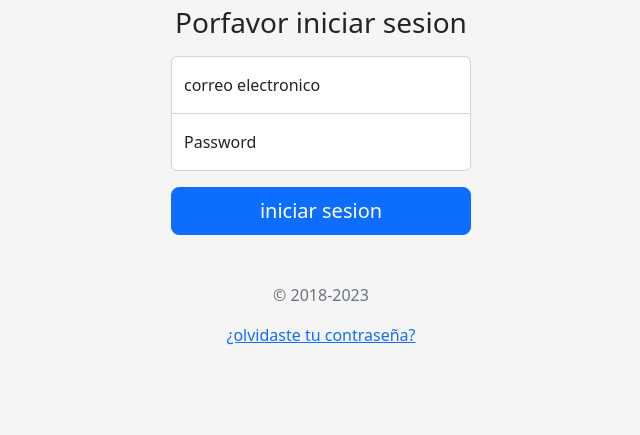
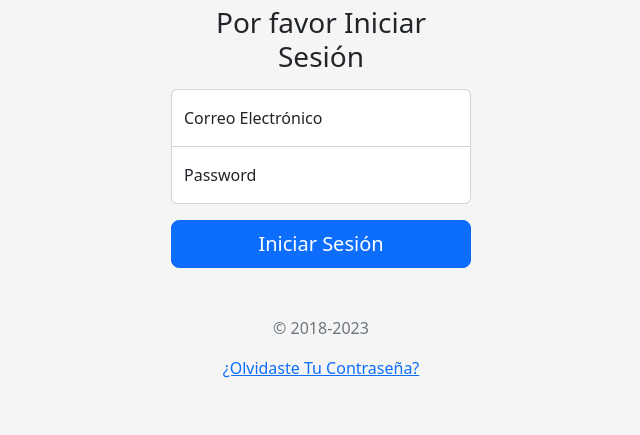
Before and after one commit to bakerevil/anime_rocket, a PHP site: page /admin/index.html in a window 1280 px wide. Shown: the part 405-840 px from the top of the page, without its empty margins (319-959 px from the left). Before the commit the page ends 750 px from the top, so only its background shows below. Run offline with PHP 8.4, Linux system fonts and the light colour scheme.

Commit message:
Ortografia
Se corrigen mayusculas y acentos

```diff
--- a/admin/index.html
+++ b/admin/index.html
@@ -17,18 +17,18 @@
         <img src="https://picsum.photos/300" class="rounded-circle">
         <h1>Anime Rocket</h1>
       </div>
-      <h2 class="h3 mb-3 font-weight-normal">Porfavor iniciar sesion</h1>
+      <h2 class="h3 mb-3 font-weight-normal">Por favor Iniciar Sesión</h1>
         <div class="form-floating">
           <input type="email" id="inputcorreo" class="form-control" placeholder="correo" name="correo">
-          <label for="inputcorreo" class="sr-only">correo electronico</label>
+          <label for="inputcorreo" class="sr-only">Correo Electrónico</label>
         </div>
         <div class="form-floating mb-3">
           <input type="password" id="inputpasswords" class="form-control" placeholder="passwords" name="passwords">
           <label for="inputpasswords" class="sr-only">Password</label>
         </div>
-        <button class="w-100 btn btn-lg btn-primary" type="submit" id="btnLogin">iniciar sesion</button>
+        <button class="w-100 btn btn-lg btn-primary" type="submit" id="btnLogin">Iniciar Sesión</button>
         <p class="mt-5 mb-3 text-muted">&copy; 2018-2023</p>
-        <a href="recovery.php">¿olvidaste tu contraseña?</a>
+        <a href="recovery.php">¿Olvidaste Tu Contraseña?</a>
         </div>
     </form>
   </main>
--- a/directorio.php
+++ b/directorio.php
@@ -11,7 +11,7 @@
 <body>
   <header>
     <div class="header">
-    <div class="logo">🚀Directorio de anime</div>
+    <div class="logo">🚀Directorio De Anime</div>
       <nav>
         <ul>
           <li><a href="index.php">Inicio</a></li>
@@ -27,7 +27,7 @@
     </div>
 </header>
   <section id="main">
-<h1>Directorio de animes</h1>
+<h1>Directorio De Animes</h1>
 <div class="episodes">
 <?php
       require_once 'config/listas.php';
```
